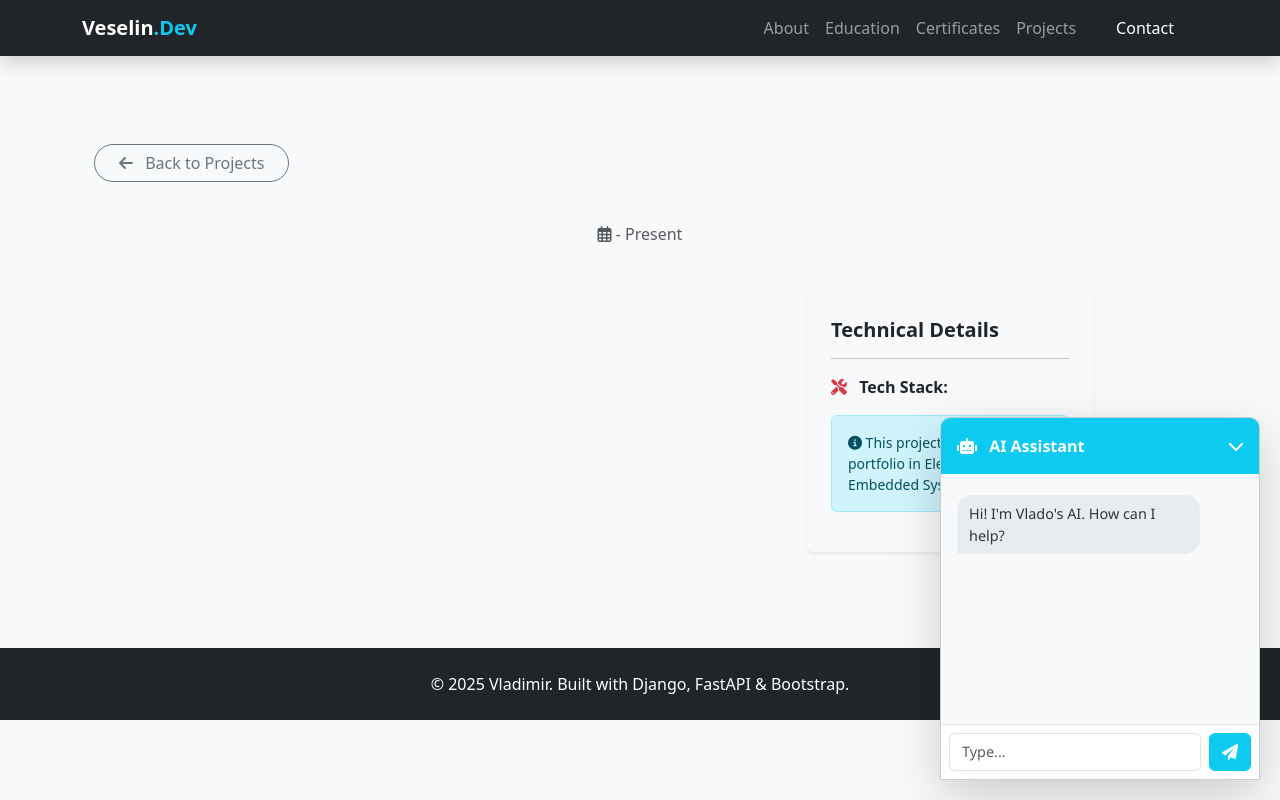
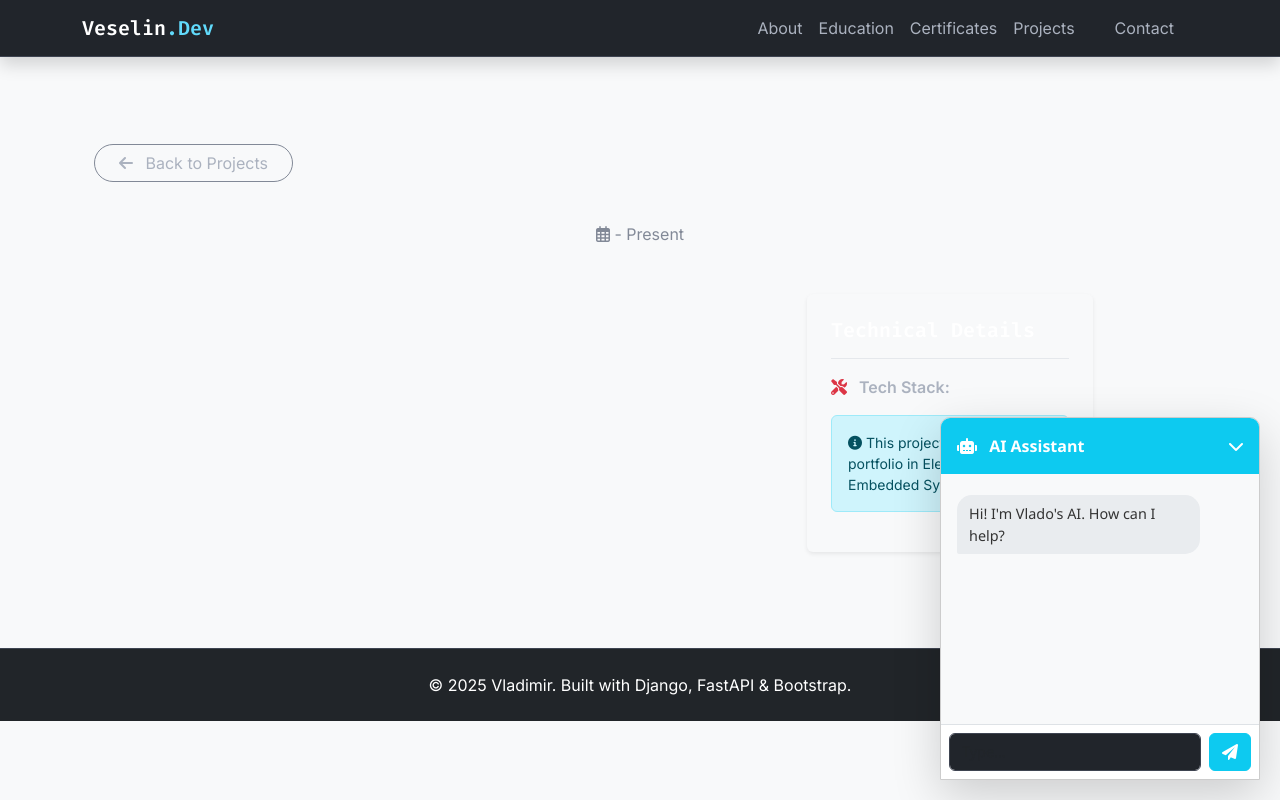
Before and after one commit to Veselin15/Web_Portfolio, a Django app: template templates/portfolio/project_detail.html in a window 1280 px wide. Run offline with Django 5.2, Linux system fonts and the light colour scheme; the template is opened without the code that fills it, so the values that code supplies are empty; parts of the project's set-up code (start-up, migrations or seed data) failed here and were passed over.

Commit message:
style.css updated dark colors

```diff
--- a/static/portfolio/css/style.css
+++ b/static/portfolio/css/style.css
@@ -1,33 +1,141 @@
+/* --- IDE THEME (One Dark Pro / VS Code Style) --- */
 @import "chat_bot.css";
 @import "swiper.css";
+@import url('https://fonts.googleapis.com/css2?family=Fira+Code:wght@300;400;600&family=Inter:wght@300;400;600&display=swap');
+
+:root {
+    /* Palette: One Dark Pro based */
+    --bg-dark: #282C34;       /* Main Background */
+    --bg-darker: #21252B;     /* Navbar / Footer / Sidebar */
+    --bg-card: #2C313A;       /* Cards */
+    --text-main: #ABB2BF;     /* Main Text */
+    --text-muted: #828997;    /* Comments / Muted text */
+
+    /* Accents */
+    --accent-blue: #61DAFB;   /* React Blue (Functions) */
+    --accent-green: #98C379;  /* Strings / Success */
+    --accent-purple: #C678DD; /* Keywords */
+    --accent-red: #E06C75;    /* Errors / Danger */
+    --accent-yellow: #E5C07B; /* Warnings */
+}
 
 body {
-    background-color: #f8f9fa; /* Light grey background */
+    background-color: var(--bg-dark);
+    color: var(--text-main);
+    font-family: 'Inter', sans-serif; /* Clean text for reading */
 }
 
-.navbar {
-    box-shadow: 0 4px 6px -1px rgba(0,0,0,0.1);
+/* Code-like Headings */
+h1, h2, h3, h4, h5, h6, .navbar-brand, .badge {
+    font-family: 'Fira Code', monospace; /* Monospace for headers */
+    color: #fff;
 }
 
+h1 .text-info, .navbar-brand .text-info {
+    color: var(--accent-blue) !important;
+}
+
+/* NAVBAR */
+.navbar {
+    background-color: var(--bg-darker) !important;
+    border-bottom: 1px solid #3E4451; /* Subtle border */
+    box-shadow: 0 4px 15px rgba(0,0,0,0.3);
+}
+
+.nav-link {
+    color: var(--text-main) !important;
+    transition: color 0.3s;
+}
+
+.nav-link:hover, .nav-link.active {
+    color: var(--accent-blue) !important;
+}
+
+/* BUTTONS */
+.btn-primary {
+    background-color: var(--accent-blue);
+    border-color: var(--accent-blue);
+    color: #21252B; /* Dark text on blue button for contrast */
+    font-weight: 600;
+}
+
+.btn-primary:hover {
+    background-color: #4DB3D6;
+    border-color: #4DB3D6;
+}
+
+.btn-outline-secondary {
+    color: var(--text-main);
+    border-color: var(--text-muted);
+}
+
+.btn-outline-secondary:hover {
+    background-color: var(--bg-card);
+    color: #fff;
+    border-color: #fff;
+}
+
+/* CARDS (General Project Cards) */
+.card {
+    background-color: var(--bg-card);
+    border: 1px solid #3E4451; /* Border like editor split */
+    color: var(--text-main);
+}
+
+.card-title {
+    color: var(--accent-blue);
+}
+
+.text-muted {
+    color: var(--text-muted) !important;
+}
+
+/* Badges (Tech Stack) */
+.badge.bg-info {
+    background-color: rgba(97, 218, 251, 0.15) !important; /* Transparent Blue */
+    color: var(--accent-blue) !important;
+    border: 1px solid var(--accent-blue);
+}
+
+.badge.bg-primary {
+    background-color: var(--bg-darker) !important;
+    color: var(--accent-purple) !important; /* Date badges */
+    border: 1px solid var(--accent-purple);
+}
+
+/* HOVER EFFECTS */
 .project-card-hover {
-    transition: transform 0.3s ease, box-shadow 0.3s ease;
+    transition: transform 0.3s ease, box-shadow 0.3s ease, border-color 0.3s;
 }
 
 .project-card-hover:hover {
-    transform: translateY(-10px);
-    box-shadow: 0 1rem 3rem rgba(0,0,0,.175) !important;
+    transform: translateY(-5px);
+    box-shadow: 0 10px 30px rgba(0,0,0,0.5) !important;
+    border-color: var(--accent-blue); /* Glow effect */
 }
 
-.rounded-circle {
-    transition: border-color 0.3s ease;
-}
-.rounded-circle:hover {
-    border-color: #0dcaf0 !important; /* Bootstrap info color */
+/* SECTIONS */
+section, #projects {
+    scroll-margin-top: 80px;
+    border-bottom: 1px solid #333842; /* Separator lines */
 }
 
-/* Chat window styling */
-#chat-window {
-    background: #fdfdfd;
-}section, #projects {
-    scroll-margin-top: 70px;
+/* Footer */
+footer {
+    background-color: var(--bg-darker) !important;
+    border-top: 1px solid #3E4451;
 }
+
+/* Form Inputs (Contact) */
+.form-control {
+    background-color: var(--bg-darker);
+    border: 1px solid #3E4451;
+    color: #fff;
+}
+
+.form-control:focus {
+    background-color: var(--bg-darker);
+    border-color: var(--accent-blue);
+    color: #fff;
+    box-shadow: 0 0 0 0.25rem rgba(97, 218, 251, 0.25);
+}
```
